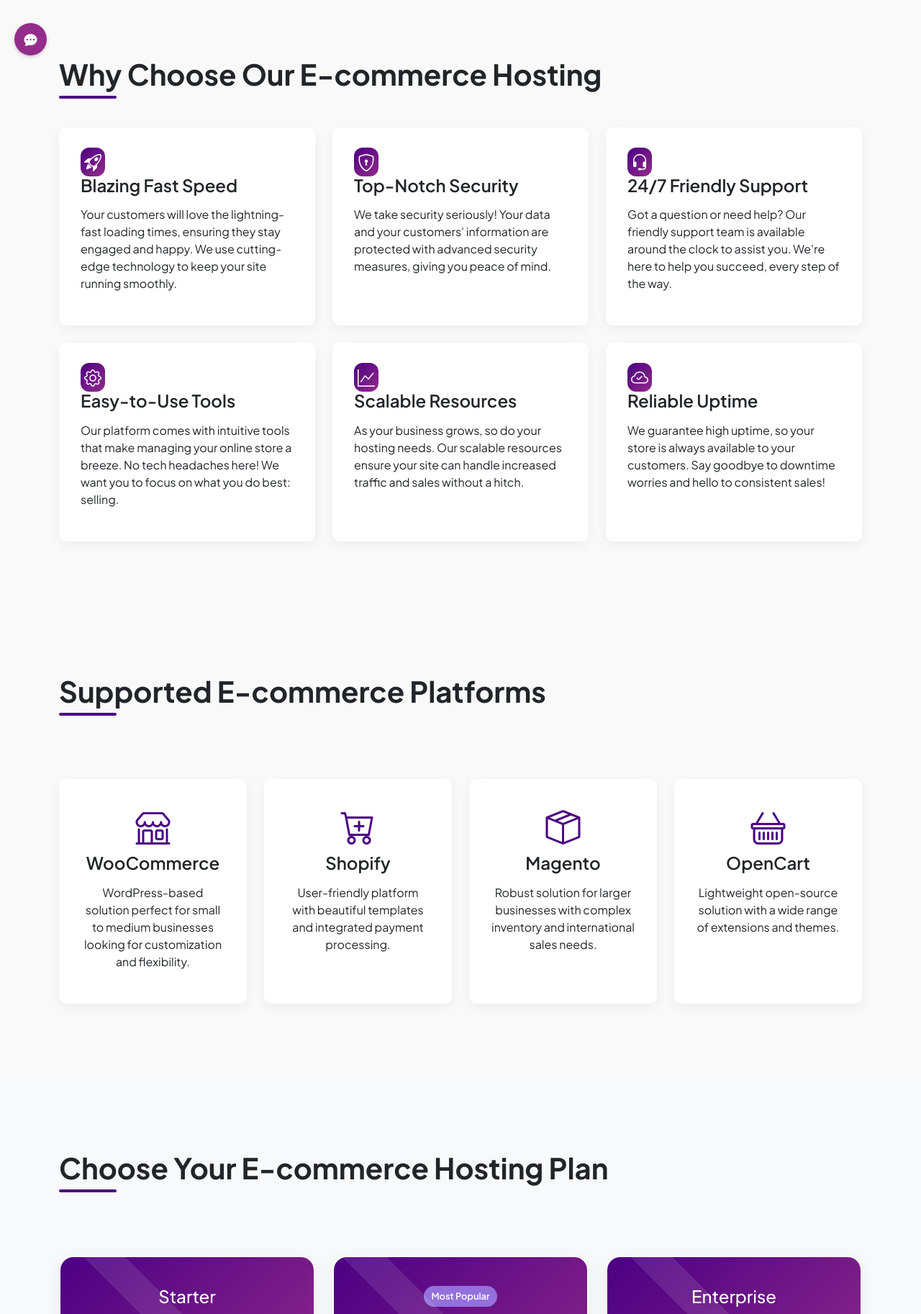
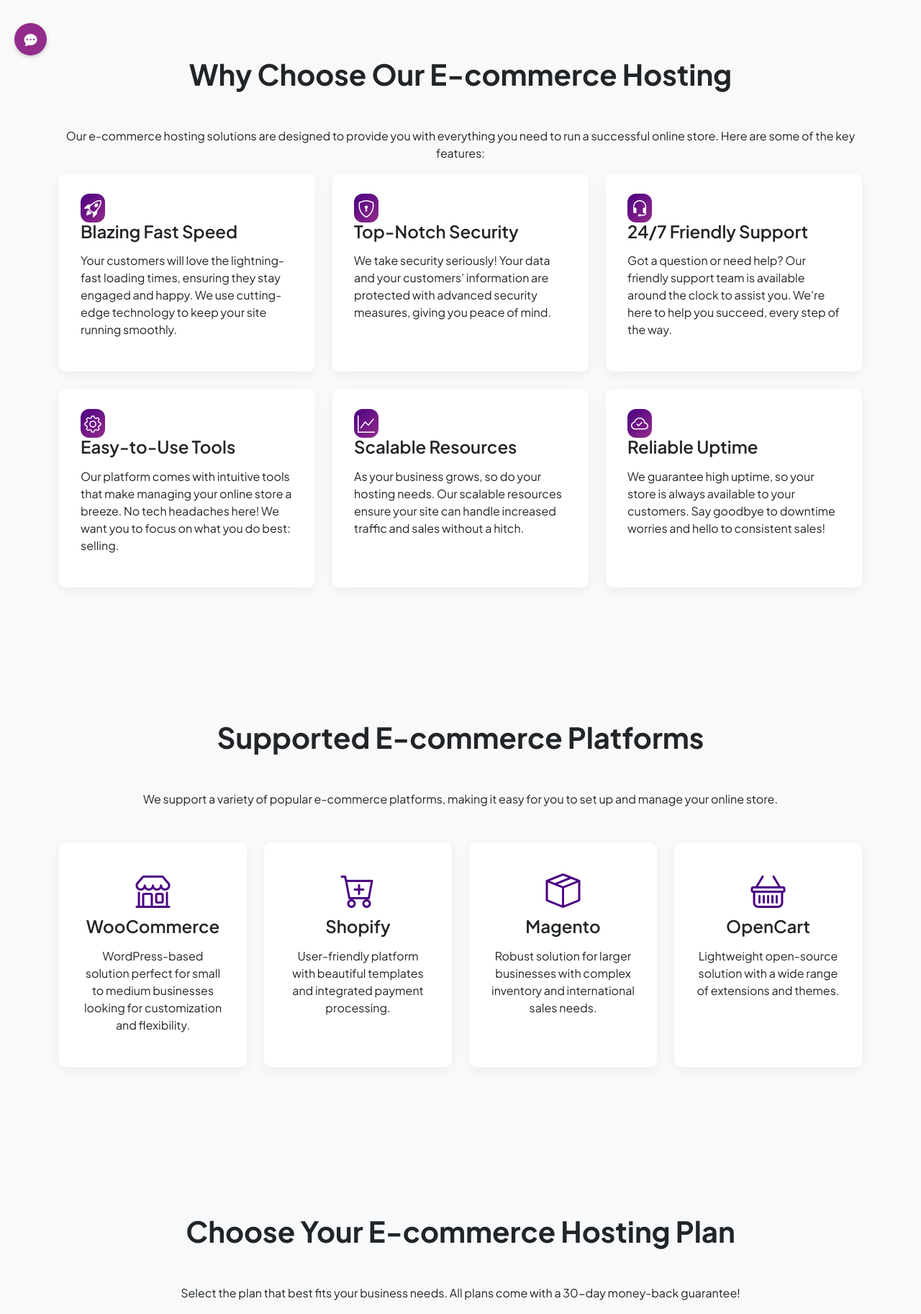
Before and after one commit to Alvingold/hostcanon, a PHP site: page /ecommerce-hosting.php in a window 1280 px wide. Shown: the part 703-2528 px from the top of the page at 72% size. Run offline with PHP 8.4, Linux system fonts and the light colour scheme; some libraries are stand-ins or nearby versions.

Commit message:
modified:   ecommerce-hosting.php

```diff
--- a/ecommerce-hosting.php
+++ b/ecommerce-hosting.php
@@ -110,10 +110,10 @@
             font-weight: 700;
             margin-bottom: 50px;
             position: relative;
-            display: inline-block;
+           /* display: inline-block;*/
         }
 
-        .section-title::after {
+       /* .section-title::after {
             content: '';
             position: absolute;
             bottom: -10px;
@@ -122,7 +122,7 @@
             height: 4px;
             background-color: var(--primary-color);
             border-radius: 2px;
-        }
+        }*/
 
         .feature-card {
             padding: 30px;
@@ -640,6 +640,7 @@
      <section class="features-section">
         <div class="container">
             <h2 class="section-title text-center" data-aos="fade-up">Why Choose Our E-commerce Hosting</h2>
+            <p class="text-center" data-aos="fade-up" data-aos-delay="100">Our e-commerce hosting solutions are designed to provide you with everything you need to run a successful online store. Here are some of the key features:</p>
             <div class="row">
                 <div class="col-md-4 mb-4" data-aos="fade-up" data-aos-delay="100">
                     <div class="feature-card">
@@ -691,6 +692,7 @@
     <section class="platforms-section">
         <div class="container">
             <h2 class="section-title text-center" data-aos="fade-up">Supported E-commerce Platforms</h2>
+            <p class="text-center" data-aos="fade-up" data-aos-delay="100">We support a variety of popular e-commerce platforms, making it easy for you to set up and manage your online store.</p>
             <div class="row mt-5">
                 <div class="col-md-3 mb-4" data-aos="zoom-in" data-aos-delay="100">
                     <div class="platform-card">
@@ -728,6 +730,7 @@
     <section class="pricing-section" id="pricing">
         <div class="container">
             <h2 class="section-title text-center" data-aos="fade-up">Choose Your E-commerce Hosting Plan</h2>
+            <p class="text-center" data-aos="fade-up" data-aos-delay="100">Select the plan that best fits your business needs. All plans come with a 30-day money-back guarantee!</p>
             <div class="row mt-5">
                 <div class="col-md-4 mb-4" data-aos="fade-up" data-aos-delay="100">
                     <div class="pricing-card">
```
